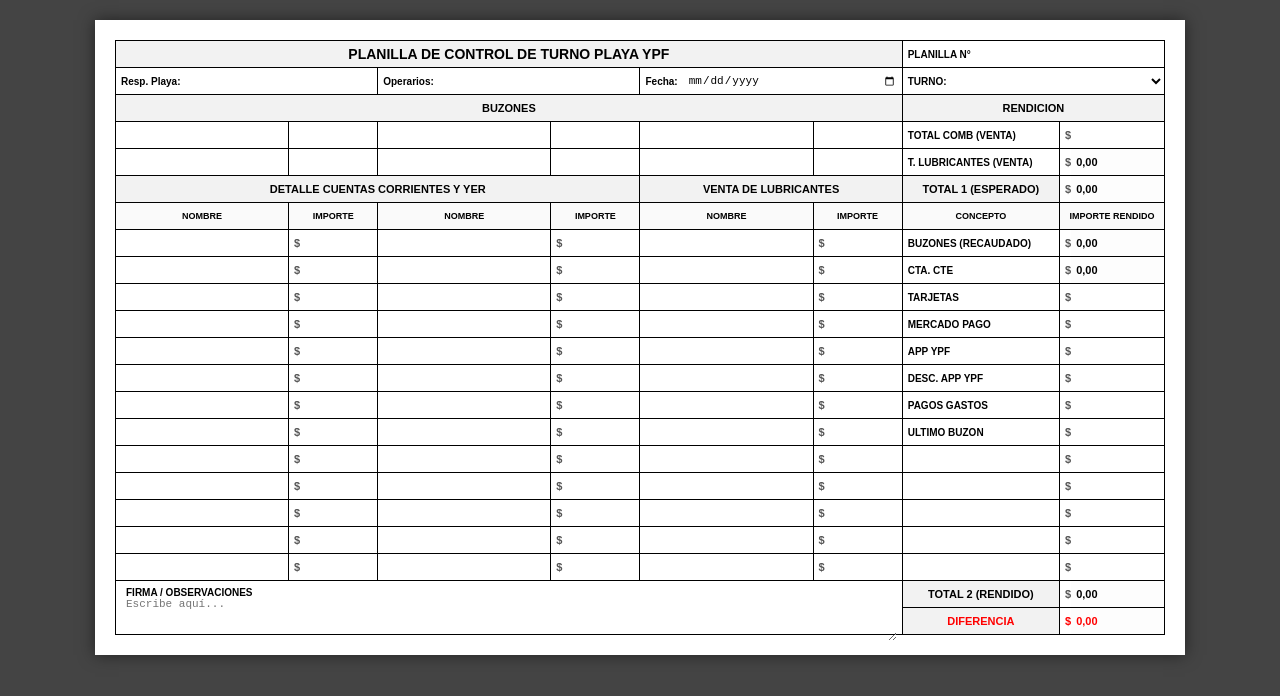
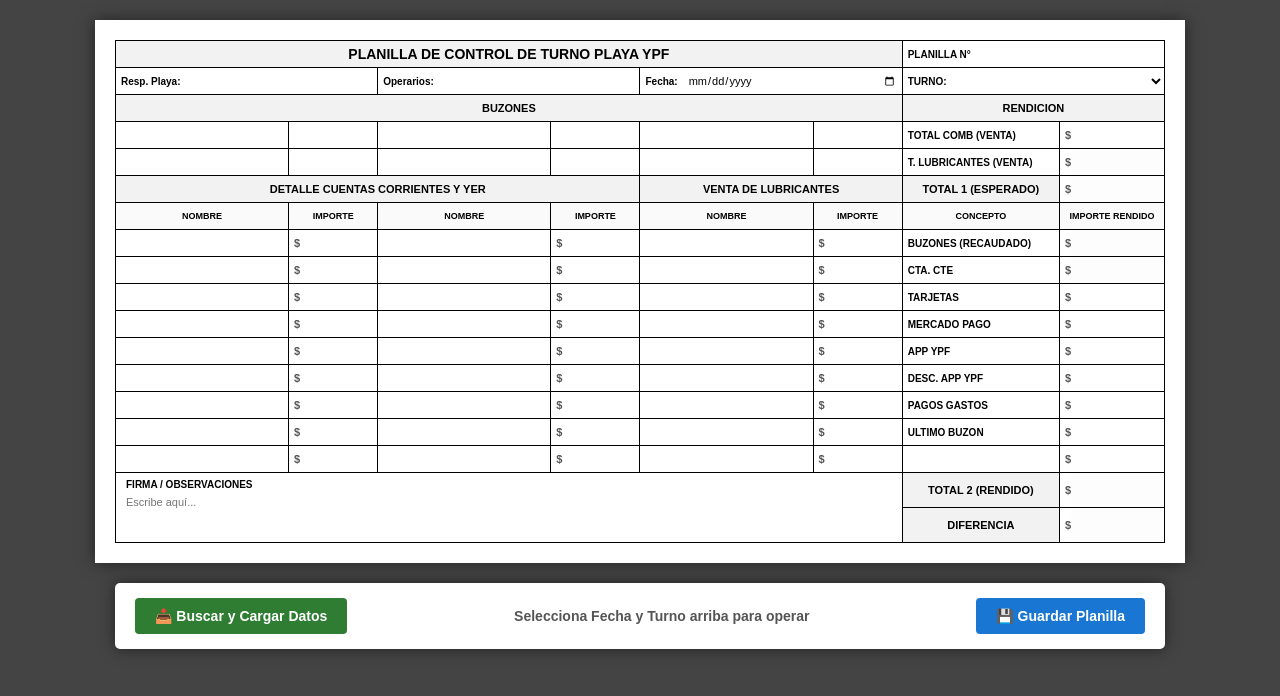
Before and after one commit to playaypf/merlo, a plain HTML site: page cierre.html in a window 1280 px wide. Drawn offline with Linux system fonts and the light colour scheme.

Commit message:
Update cierre.html

```diff
--- a/cierre.html
+++ b/cierre.html
@@ -2,21 +2,32 @@
 <html lang="es">
 <head>
     <meta charset="UTF-8">
-    <title>Planilla YPF - Automatizada</title>
+    <title>Planilla YPF - Web</title>
     <style>
-        body { font-family: Arial, sans-serif; background-color: #444; margin: 20px; display: flex; justify-content: center; }
-        .hoja { width: 1050px; background: white; padding: 20px; box-shadow: 0 0 15px rgba(0,0,0,0.5); }
+        body { font-family: Arial, sans-serif; background-color: #444; margin: 20px; display: flex; flex-direction: column; align-items: center; }
+        .hoja { width: 1050px; background: white; padding: 20px; box-shadow: 0 0 15px rgba(0,0,0,0.5); margin-bottom: 20px;}
         table { width: 100%; border-collapse: collapse; table-layout: fixed; }
         td { border: 1px solid #000; height: 26px; font-size: 11px; vertical-align: middle; padding: 0; }
         .flex-row { display: flex; align-items: center; width: 100%; height: 100%; }
         .label-text { padding: 0 5px; font-weight: bold; white-space: nowrap; font-size: 10px; }
-        .currency { padding-left: 5px; font-weight: bold; color: #555; }
-        input, select, textarea { border: none; outline: none; font-size: 11px; width: 100%; height: 100%; background: transparent; padding: 0 5px; box-sizing: border-box; }
+        .currency { padding-left: 5px; font-weight: bold; color: #555; transition: color 0.3s;}
+
+        input, select, textarea { border: none; outline: none; font-size: 11px; width: 100%; height: 100%; background: transparent; padding: 0 5px; box-sizing: border-box; font-family: inherit;}
+        input:focus { background-color: #e8f4fd; }
+
         .header-bg { background-color: #f2f2f2; text-align: center; font-weight: bold; text-transform: uppercase; }
         .readonly-calc { background-color: #fdfdfd; font-weight: bold; color: #000; }
         .sub-header { text-align: center; font-weight: bold; font-size: 9px; background: #fafafa; }
-        /* Columnas */
+
         .c-nombre { width: 16.5%; } .c-importe { width: 8.5%; } .c-rend-label { width: 15%; } .c-rend-monto { width: 10%; }
+        #obs { resize: none; min-height: 45px; line-height: 1.4; padding-top: 5px;}
+
+        /* Controles de guardado */
+        .panel-control { width: 1050px; display: flex; justify-content: space-between; align-items: center; background: #fff; padding: 15px 20px; box-sizing: border-box; box-shadow: 0 0 15px rgba(0,0,0,0.5); border-radius: 5px; }
+        .btn { padding: 10px 20px; font-weight: bold; cursor: pointer; border: none; border-radius: 4px; color: white; font-size: 14px;}
+        .btn-guardar { background-color: #1976d2; } .btn-guardar:hover { background-color: #115293; }
+        .btn-cargar { background-color: #2e7d32; } .btn-cargar:hover { background-color: #1b5e20; }
+        #status-msg { font-size: 14px; font-weight: bold; color: #555; }
     </style>
 </head>
 <body>
@@ -32,17 +43,15 @@
 
         <tr>
             <td colspan="6" class="header-bg" style="font-size: 14px;">PLANILLA DE CONTROL DE TURNO PLAYA YPF</td>
-            <td colspan="2">
-                <div class="flex-row"><span class="label-text">PLANILLA N°</span><input type="text"></div>
-            </td>
+            <td colspan="2"><div class="flex-row"><span class="label-text">PLANILLA N°</span><input type="text"></div></td>
         </tr>
         <tr>
             <td colspan="2"><div class="flex-row"><span class="label-text">Resp. Playa:</span><input type="text"></div></td>
             <td colspan="2"><div class="flex-row"><span class="label-text">Operarios:</span><input type="text"></div></td>
-            <td colspan="2"><div class="flex-row"><span class="label-text">Fecha:</span><input type="date"></div></td>
+            <td colspan="2"><div class="flex-row"><span class="label-text">Fecha:</span><input type="date" id="input-fecha"></div></td>
             <td colspan="2">
                 <div class="flex-row"><span class="label-text">TURNO:</span>
-                    <select><option></option><option>MAÑANA</option><option>TARDE</option><option>NOCHE</option></select>
+                    <select id="input-turno"><option></option><option>MAÑANA</option><option>TARDE</option><option>NOCHE</option></select>
                 </div>
             </td>
         </tr>
@@ -139,30 +148,6 @@
             <td><input type="text"></td><td><div class="flex-row"><span class="currency">$</span><input type="text" inputmode="decimal" class="sum-lubri"></div></td>
             <td><input type="text"></td><td><div class="flex-row"><span class="currency">$</span><input type="text" inputmode="decimal" class="sum-rend-manual"></div></td>
         </tr>
-        <tr>
-            <td><input type="text"></td><td><div class="flex-row"><span class="currency">$</span><input type="text" inputmode="decimal" class="sum-ctacte"></div></td>
-            <td><input type="text"></td><td><div class="flex-row"><span class="currency">$</span><input type="text" inputmode="decimal" class="sum-ctacte"></div></td>
-            <td><input type="text"></td><td><div class="flex-row"><span class="currency">$</span><input type="text" inputmode="decimal" class="sum-lubri"></div></td>
-            <td><input type="text"></td><td><div class="flex-row"><span class="currency">$</span><input type="text" inputmode="decimal" class="sum-rend-manual"></div></td>
-        </tr>
-        <tr>
-            <td><input type="text"></td><td><div class="flex-row"><span class="currency">$</span><input type="text" inputmode="decimal" class="sum-ctacte"></div></td>
-            <td><input type="text"></td><td><div class="flex-row"><span class="currency">$</span><input type="text" inputmode="decimal" class="sum-ctacte"></div></td>
-            <td><input type="text"></td><td><div class="flex-row"><span class="currency">$</span><input type="text" inputmode="decimal" class="sum-lubri"></div></td>
-            <td><input type="text"></td><td><div class="flex-row"><span class="currency">$</span><input type="text" inputmode="decimal" class="sum-rend-manual"></div></td>
-        </tr>
-        <tr>
-            <td><input type="text"></td><td><div class="flex-row"><span class="currency">$</span><input type="text" inputmode="decimal" class="sum-ctacte"></div></td>
-            <td><input type="text"></td><td><div class="flex-row"><span class="currency">$</span><input type="text" inputmode="decimal" class="sum-ctacte"></div></td>
-            <td><input type="text"></td><td><div class="flex-row"><span class="currency">$</span><input type="text" inputmode="decimal" class="sum-lubri"></div></td>
-            <td><input type="text"></td><td><div class="flex-row"><span class="currency">$</span><input type="text" inputmode="decimal" class="sum-rend-manual"></div></td>
-        </tr>
-        <tr>
-            <td><input type="text"></td><td><div class="flex-row"><span class="currency">$</span><input type="text" inputmode="decimal" class="sum-ctacte"></div></td>
-            <td><input type="text"></td><td><div class="flex-row"><span class="currency">$</span><input type="text" inputmode="decimal" class="sum-ctacte"></div></td>
-            <td><input type="text"></td><td><div class="flex-row"><span class="currency">$</span><input type="text" inputmode="decimal" class="sum-lubri"></div></td>
-            <td><input type="text"></td><td><div class="flex-row"><span class="currency">$</span><input type="text" inputmode="decimal" class="sum-rend-manual"></div></td>
-        </tr>
 
         <tr>
             <td colspan="6" rowspan="2" style="padding: 5px; vertical-align: top;">
@@ -173,89 +158,92 @@
             <td><div class="flex-row"><span class="currency">$</span><input type="text" id="total-rendido" class="readonly-calc" readonly></div></td>
         </tr>
         <tr>
-            <td class="header-bg" style="color: red;">DIFERENCIA</td>
-            <td><div class="flex-row"><span class="currency" style="color:red;">$</span><input type="text" id="diferencia" class="readonly-calc" readonly style="color:red;"></div></td>
+            <td class="header-bg" id="label-diferencia">DIFERENCIA</td>
+            <td><div class="flex-row"><span class="currency" id="curr-diferencia">$</span><input type="text" id="diferencia" class="readonly-calc" readonly></div></td>
         </tr>
     </table>
 </div>
 
+<div class="panel-control">
+    <button class="btn btn-cargar" onclick="cargarPlanilla()">📥 Buscar y Cargar Datos</button>
+    <span id="status-msg">Selecciona Fecha y Turno arriba para operar</span>
+    <button class="btn btn-guardar" onclick="guardarPlanilla()">💾 Guardar Planilla</button>
+</div>
+
 <script>
+    // ----------------------------------------------------
+    // ⚠️ PEGA AQUÍ TU URL DE GOOGLE APPS SCRIPT
+    // ----------------------------------------------------
+    const SCRIPT_URL = 'https://script.google.com/macros/s/AKfycbzRPLgBjVLjUlVD4RdsZiEkoQkdWsQi3KhXQ3z9Ayw555i-xN2nvOyljqoLZ6-IebiYSQ/exec';
+
     const planilla = document.getElementById('planilla');
 
-    // Función súper resistente para leer números (entiende comas, puntos, espacios)
+    function esCampoNumerico(el) {
+        return el.classList.contains('sum-buzon') || el.classList.contains('sum-ctacte') || el.classList.contains('sum-lubri') || el.classList.contains('sum-rend-manual') || el.id === 'venta-combustible';
+    }
+
     function parseCurrency(val) {
         if (!val) return 0;
         let str = val.toString().trim();
-
-        // Si el usuario usa el punto del teclado numérico en vez de coma
-        if (!str.includes(',') && str.includes('.')) {
-             str = str.replace(/[^0-9.-]/g, '');
-        } else {
-             // Formato normal con coma: borramos puntos de miles y dejamos la coma
-             str = str.replace(/[^0-9,-]/g, '').replace(',', '.');
-        }
-
+        if (str.includes(',')) str = str.replace(/\./g, '').replace(',', '.');
+        str = str.replace(/[^0-9.-]/g, '');
         let num = parseFloat(str);
         return isNaN(num) ? 0 : num;
     }
 
-    // Función para mostrar el número con el formato argentino (1.000.000,00)
     function formatOutput(num) {
+        if (num === 0) return '';
         return new Intl.NumberFormat('es-AR', { minimumFractionDigits: 2, maximumFractionDigits: 2 }).format(num);
     }
 
+    planilla.addEventListener('focusin', function(e) {
+        if (e.target.tagName === 'INPUT' && !e.target.readOnly && esCampoNumerico(e.target)) {
+            let val = parseCurrency(e.target.value);
+            e.target.value = val === 0 ? '' : val;
+        }
+    });
+
+    planilla.addEventListener('focusout', function(e) {
+        if (e.target.tagName === 'INPUT' && !e.target.readOnly && esCampoNumerico(e.target)) {
+            let val = parseCurrency(e.target.value);
+            e.target.value = formatOutput(val);
+        }
+    });
+
     function calcular() {
-        let sumBuzones = 0;
+        let sumBuzones = 0, sumLubri = 0, sumCtaCte = 0, sumManuales = 0;
         document.querySelectorAll('.sum-buzon').forEach(i => sumBuzones += parseCurrency(i.value));
+        document.querySelectorAll('.sum-lubri').forEach(i => sumLubri += parseCurrency(i.value));
+        document.querySelectorAll('.sum-ctacte').forEach(i => sumCtaCte += parseCurrency(i.value));
+        document.querySelectorAll('.sum-rend-manual').forEach(i => sumManuales += parseCurrency(i.value));
+
         document.getElementById('out-buzones-rend').value = formatOutput(sumBuzones);
-
-        let sumLubri = 0;
-        document.querySelectorAll('.sum-lubri').forEach(i => sumLubri += parseCurrency(i.value));
         document.getElementById('out-lubricantes-rend').value = formatOutput(sumLubri);
-
-        let sumCtaCte = 0;
-        document.querySelectorAll('.sum-ctacte').forEach(i => sumCtaCte += parseCurrency(i.value));
         document.getElementById('out-ctacte-rend').value = formatOutput(sumCtaCte);
 
-        // TOTAL 1
         let vtaComb = parseCurrency(document.getElementById('venta-combustible').value);
         let tEsperado = vtaComb + sumLubri;
         document.getElementById('total-esperado').value = formatOutput(tEsperado);
 
-        // TOTAL 2
-        let sumManuales = 0;
-        document.querySelectorAll('.sum-rend-manual').forEach(i => sumManuales += parseCurrency(i.value));
         let tRendido = sumBuzones + sumCtaCte + sumManuales;
         document.getElementById('total-rendido').value = formatOutput(tRendido);
 
-        // Diferencia
-        document.getElementById('diferencia').value = formatOutput(tRendido - tEsperado);
+        let dif = tRendido - tEsperado;
+        let diffInput = document.getElementById('diferencia');
+        let diffLabel = document.getElementById('label-diferencia');
+        let diffCurr = document.getElementById('curr-diferencia');
+
+        diffInput.value = formatOutput(dif);
+
+        if (dif < 0) { diffInput.style.color = '#d32f2f'; diffLabel.style.color = '#d32f2f'; diffCurr.style.color  = '#d32f2f'; }
+        else if (dif > 0) { diffInput.style.color = '#2e7d32'; diffLabel.style.color = '#2e7d32'; diffCurr.style.color  = '#2e7d32'; }
+        else { diffInput.style.color = '#000'; diffLabel.style.color = '#000'; diffCurr.style.color  = '#555'; }
     }
 
-    // Calcular mientras se escribe
     planilla.addEventListener('input', calcular);
 
-    // Formatear la celda cuando el usuario termina de escribir y pasa a otra (focusout)
-    planilla.addEventListener('focusout', function(e) {
-        if (e.target.tagName === 'INPUT' && !e.target.readOnly &&
-            (e.target.classList.contains('sum-buzon') ||
-             e.target.classList.contains('sum-ctacte') ||
-             e.target.classList.contains('sum-lubri') ||
-             e.target.classList.contains('sum-rend-manual') ||
-             e.target.id === 'venta-combustible')) {
-
-            let val = parseCurrency(e.target.value);
-            e.target.value = val === 0 ? '' : formatOutput(val);
-        }
-    });
-
-    // --- Sistema de Observaciones con Puntos ---
     const textarea = document.getElementById('obs');
-
-    textarea.addEventListener('focus', function() {
-        if (this.value === '') this.value = '• ';
-    });
-
+    textarea.addEventListener('focus', function() { if (this.value.trim() === '') this.value = '• '; });
     textarea.addEventListener('keydown', function(e) {
         if (e.key === 'Enter') {
             e.preventDefault();
@@ -265,8 +253,86 @@
         }
     });
 
-    // Calcular al cargar la página por primera vez
     calcular();
+
+    // ==========================================
+    // LÓGICA DE GUARDADO Y CARGA (WEB)
+    // ==========================================
+
+    function msg(texto, color) {
+        const el = document.getElementById('status-msg');
+        el.textContent = texto;
+        el.style.color = color;
+    }
+
+    function getValoresCeldas() {
+        // Obtenemos TODOS los campos editables
+        const inputs = document.querySelectorAll('input:not([readonly]), select, textarea');
+        return Array.from(inputs).map(el => el.value);
+    }
+
+    function setValoresCeldas(dataArray) {
+        const inputs = document.querySelectorAll('input:not([readonly]), select, textarea');
+        inputs.forEach((el, index) => {
+            if (dataArray[index] !== undefined) el.value = dataArray[index];
+        });
+        calcular(); // Recalculamos totales al cargar
+    }
+
+    function guardarPlanilla() {
+        const fecha = document.getElementById('input-fecha').value;
+        const turno = document.getElementById('input-turno').value;
+
+        if (!fecha || !turno) {
+            msg('⚠️ Falta ingresar Fecha y Turno', 'red');
+            return;
+        }
+
+        msg('⏳ Guardando...', 'blue');
+
+        const payload = {
+            fecha: fecha,
+            turno: turno,
+            datos: getValoresCeldas()
+        };
+
+        fetch(SCRIPT_URL, {
+            method: 'POST',
+            body: JSON.stringify(payload),
+            headers: { 'Content-Type': 'text/plain;charset=utf-8' } // text/plain evita errores CORS en Apps Script
+        })
+        .then(response => response.json())
+        .then(data => {
+            if(data.status === 'ok') msg('✅ Planilla guardada exitosamente', 'green');
+            else msg('❌ Error al guardar', 'red');
+        })
+        .catch(error => msg('❌ Error de conexión', 'red'));
+    }
+
+    function cargarPlanilla() {
+        const fecha = document.getElementById('input-fecha').value;
+        const turno = document.getElementById('input-turno').value;
+
+        if (!fecha || !turno) {
+            msg('⚠️ Pon Fecha y Turno para buscar', 'red');
+            return;
+        }
+
+        msg('⏳ Buscando datos...', 'blue');
+
+        fetch(`${SCRIPT_URL}?fecha=${fecha}&turno=${turno}`)
+        .then(response => response.json())
+        .then(data => {
+            if(data.status === 'ok') {
+                setValoresCeldas(data.datos);
+                msg('✅ Datos cargados', 'green');
+            } else {
+                msg('ℹ️ No hay datos para esa Fecha/Turno', 'orange');
+            }
+        })
+        .catch(error => msg('❌ Error de conexión', 'red'));
+    }
+
 </script>
 
 </body>
```
